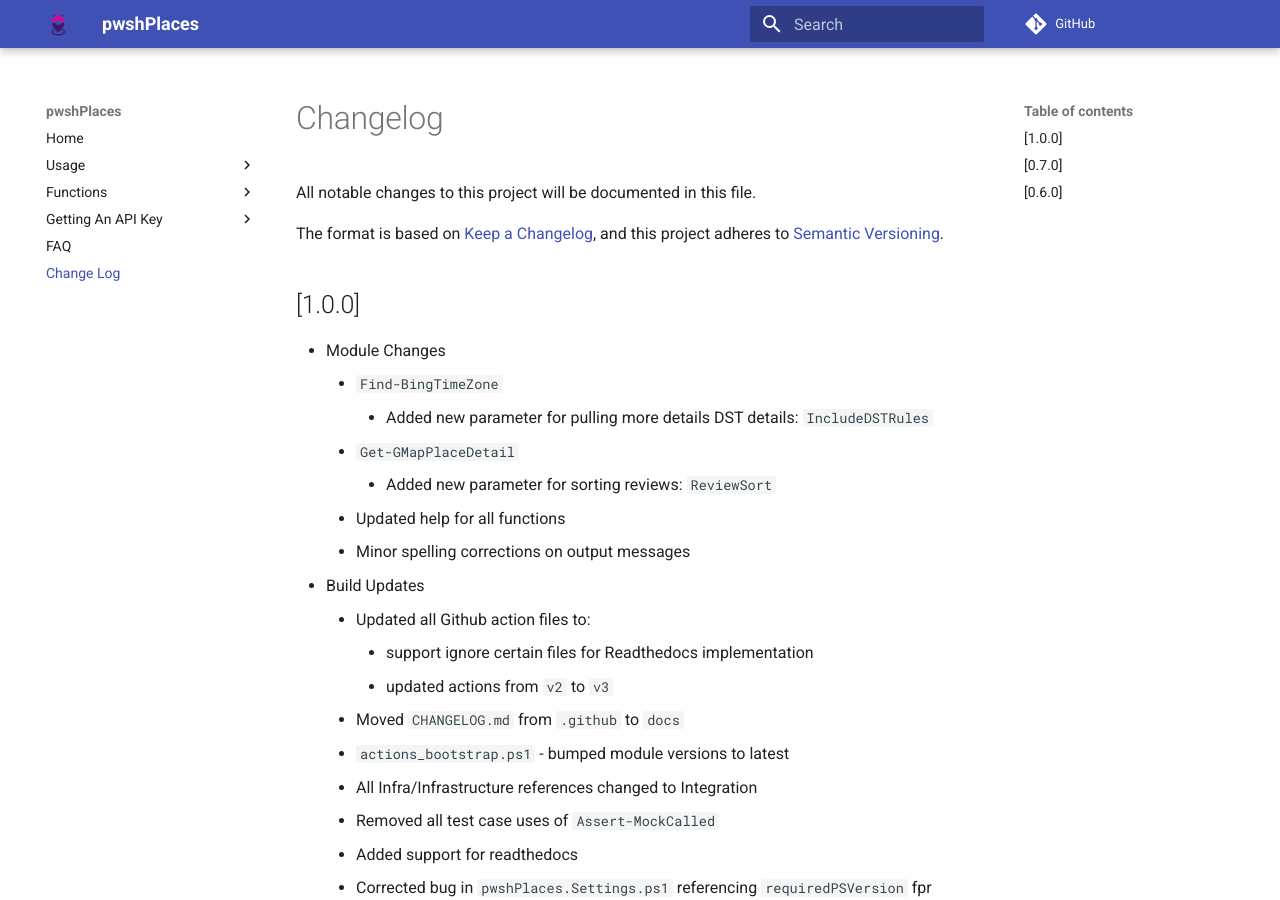
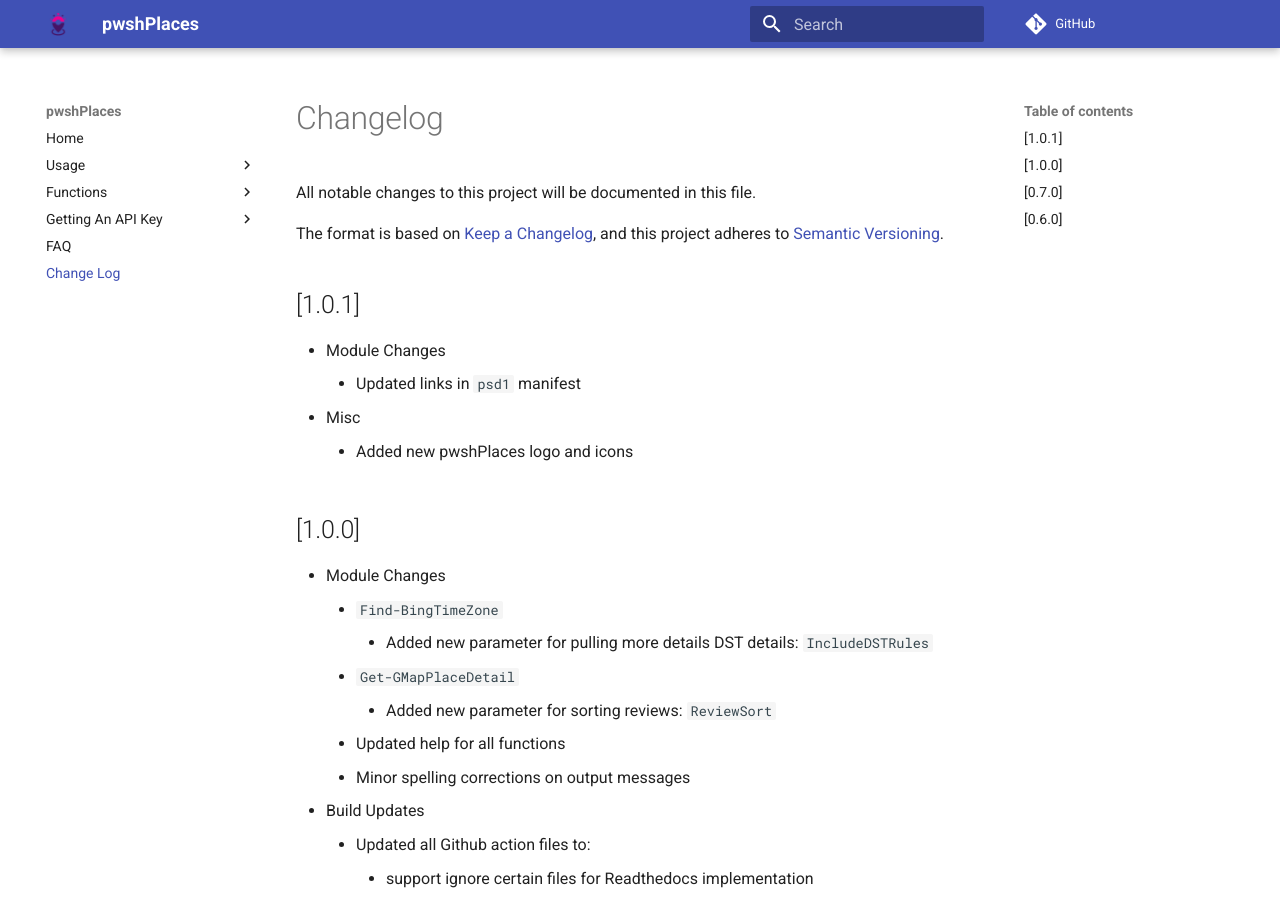
Before and after one commit to techthoughts2/pwshPlaces, an MkDocs documentation site: the page built from docs/CHANGELOG.md, in a window 1280 px wide and 900 px high. Built offline with MkDocs 1.6.1 and Material for MkDocs 9.7.7, drawn with Linux system fonts in a browser that asks for light colours; comment, search, counter and statistics services are not loaded.

Commit message:
updated psd1 links

```diff
--- a/docs/CHANGELOG.md
+++ b/docs/CHANGELOG.md
@@ -4,6 +4,13 @@ All notable changes to this project will be documented in this file.
 
 The format is based on [Keep a Changelog](https://keepachangelog.com/en/1.0.0/),
 and this project adheres to [Semantic Versioning](https://semver.org/spec/v2.0.0.html).
+
+## [1.0.1]
+
+- Module Changes
+    - Updated links in `psd1` manifest
+- Misc
+    - Added new pwshPlaces logo and icons
 
 ## [1.0.0]
 
--- a/docs/pwshPlaces.md
+++ b/docs/pwshPlaces.md
@@ -2,7 +2,7 @@
 Module Name: pwshPlaces
 Module Guid: 9a9914bd-d115-4f42-bb5d-19c5e5561a3f
 Download Help Link: NA
-Help Version: 1.0.0
+Help Version: 1.0.1
 Locale: en-US
 ---
 
```
Also changed, not shown: 1 other file.
